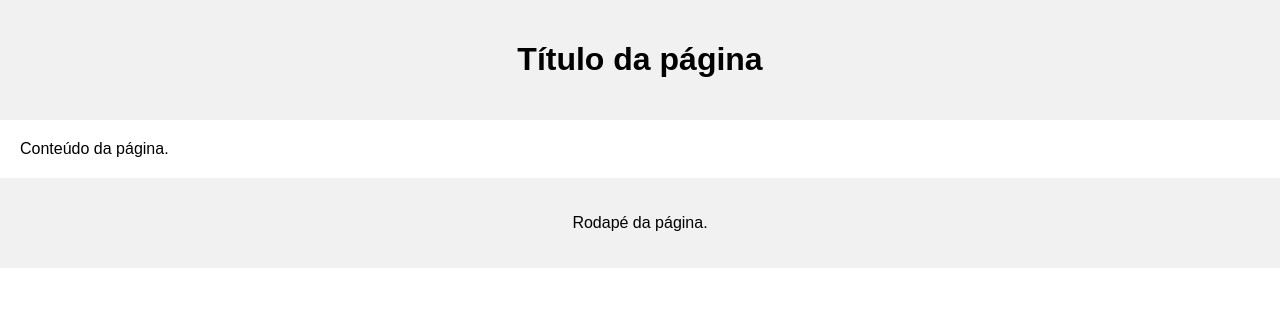
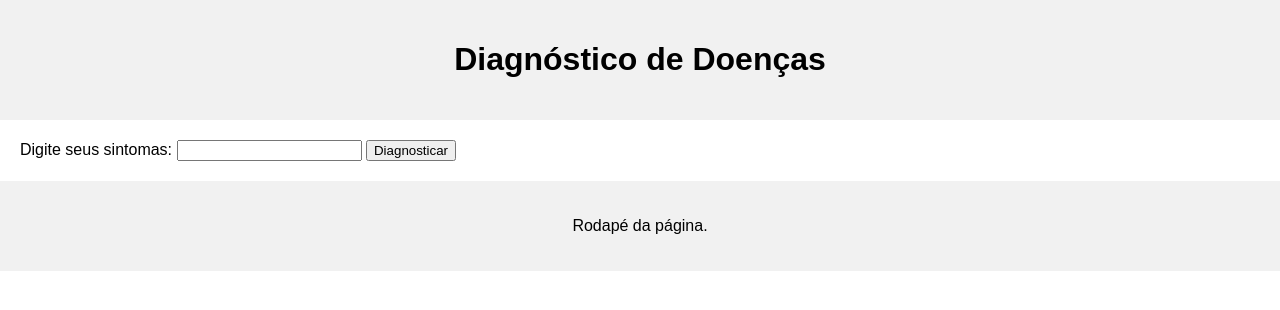
Before and after one commit to GuiVargasRodrigues/SOSRS, a plain HTML site: page SOSRS/index.html in a window 1280 px wide. Drawn offline with Linux system fonts and the light colour scheme.

Commit message:
Update index.html

```diff
--- a/SOSRS/index.html
+++ b/SOSRS/index.html
@@ -5,19 +5,25 @@
   <meta name="viewport" content="width=device-width, initial-scale=1.0">
   <title>Página mobile first</title>
   <link rel="stylesheet" href="./css/index.css">
-  <link rel="icon" href="">
+  <link rel="icon" href="#">
 </head>
 <body>
   <header>
-    <h1>Título da página</h1>
+    <h1>Diagnóstico de Doenças</h1>
   </header>
 
   <main>
-    <p>Conteúdo da página.</p>
+    <form id="sintomasForm">
+      <label for="sintomas">Digite seus sintomas:</label>
+      <input type="text" id="sintomas" name="sintomas" required>
+      <button type="submit">Diagnosticar</button>
+    </form>
   </main>
 
   <footer>
     <p>Rodapé da página.</p>
   </footer>
+
+  <script src="./js/index.js"></script>
 </body>
 </html>
```
